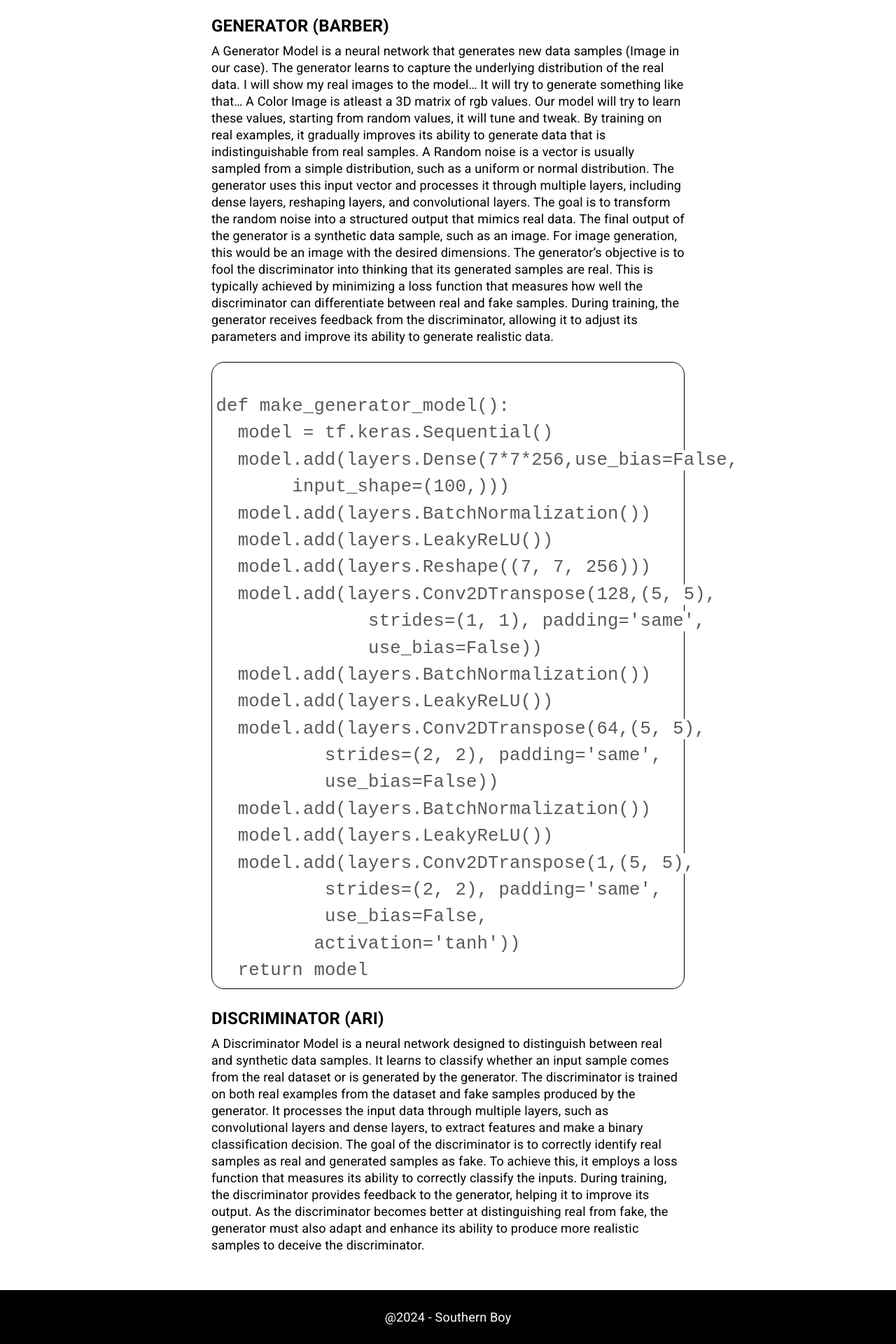
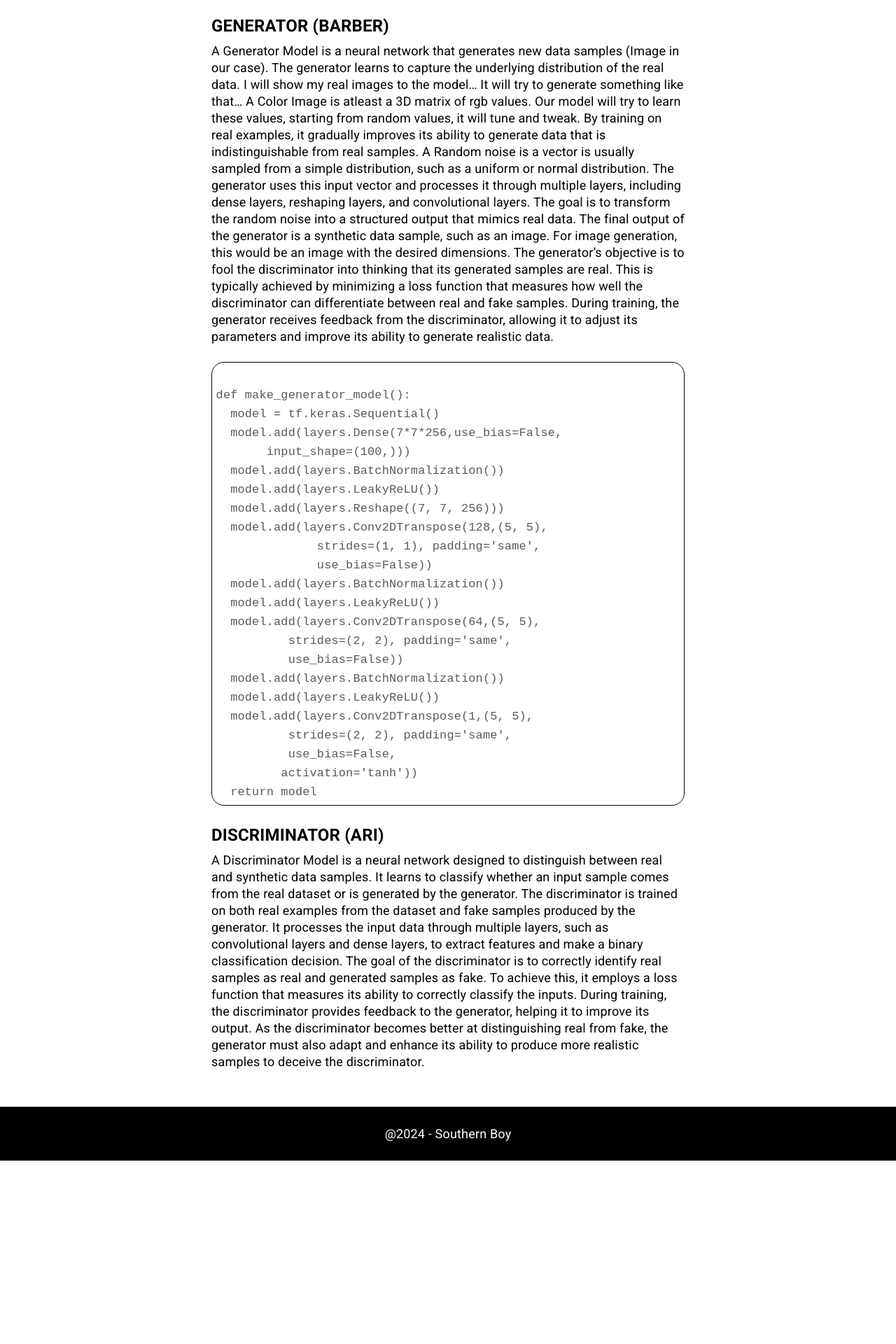
Before and after one commit to arihara-sudhan/blog, a Jekyll site: the page built from _posts/2024-09-06-Gener8.md, in a window 1280 px wide. Shown: the part 2345-4265 px from the top of the page at 70% size. Built offline with Jekyll 4.4.1, drawn with Linux system fonts in a browser that asks for light colours; after the commit the page ends 4003 px from its top, so only the background shows below that.

Commit message:
Update 2024-09-06-Gener8.md

```diff
--- a/_posts/2024-09-06-Gener8.md
+++ b/_posts/2024-09-06-Gener8.md
@@ -11,7 +11,7 @@ This process is a simple yet intuitive way to understand GenAI. The barber repre
 <h3>GENERATOR (BARBER)</h3>
 A Generator Model is a neural network that generates new data samples (Image in our case). The generator learns to capture the underlying distribution of the real data. I will show my real images to the model... It will try to generate something like that... A Color Image is atleast a 3D matrix of rgb values. Our model will try to learn these values, starting from random values, it will tune and tweak. By training on real examples, it gradually improves its ability to generate data that is indistinguishable from real samples. A Random noise is a vector is usually sampled from a simple distribution, such as a uniform or normal distribution. The generator uses this input vector and processes it through multiple layers, including dense layers, reshaping layers, and convolutional layers. The goal is to transform the random noise into a structured output that mimics real data. The final output of the generator is a synthetic data sample, such as an image. For image generation, this would be an image with the desired dimensions. The generator's objective is to fool the discriminator into thinking that its generated samples are real. This is typically achieved by minimizing a loss function that measures how well the discriminator can differentiate between real and fake samples. During training, the generator receives feedback from the discriminator, allowing it to adjust its parameters and improve its ability to generate realistic data.
 
-<pre style="border: 1px solid black; border-radius: 1rem; padding: 0.31rem;"><code style="font-size: 2vw;">
+<pre style="border: 1px solid black; border-radius: 1rem; padding: 0.31rem;"><code style="font-size: 1.32vw;">
 def make_generator_model():
   model = tf.keras.Sequential()
   model.add(layers.Dense(7*7*256,use_bias=False,
```
